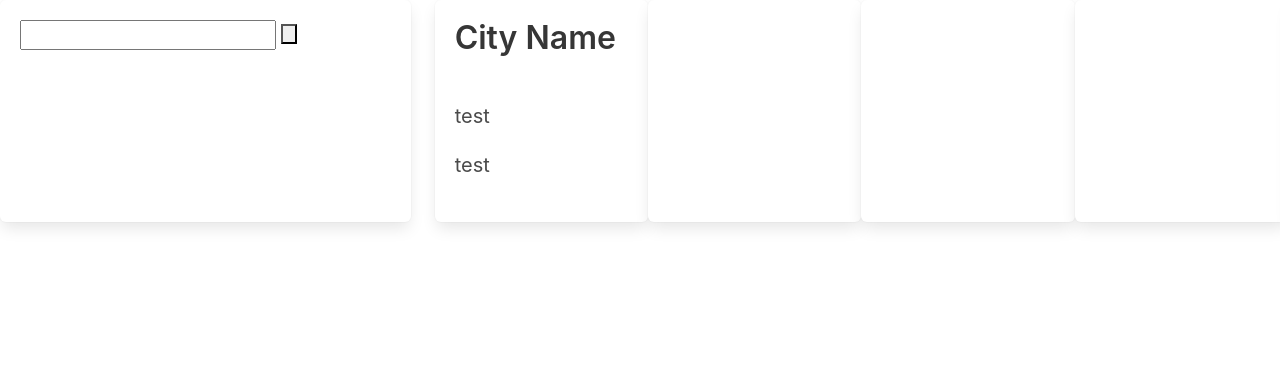
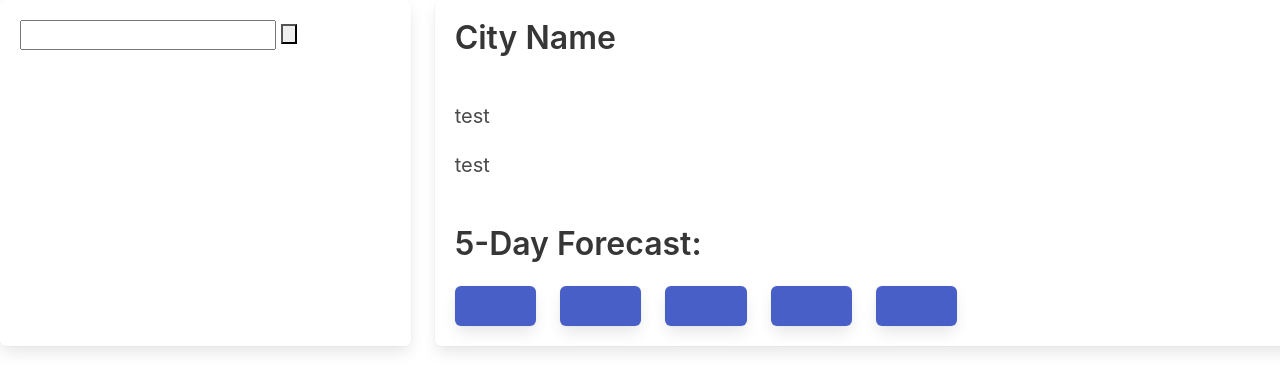
Before and after one commit to jmerges/weather-dashboard, a plain HTML site: page index.html in a window 1280 px wide. Shown: the top 390 px of the page. Drawn offline with nearby package versions, Linux system fonts and the light colour scheme.

Commit message:
Added 5 day forecast area

```diff
--- a/index.html
+++ b/index.html
@@ -9,7 +9,7 @@
     <link rel="stylesheet" href="https://cdn.jsdelivr.net/npm/bulma@0.9.1/css/bulma.min.css" />
 </head>
 <body>
-    <div class="tile is-ancestor">
+    <div class="tile is-ancestor" id="container">
         <!-- search tile -->
         <div class="tile is-parent is-4" id="searchArea">
             <article class="tile is-child box">
@@ -24,19 +24,24 @@
         <div class="tile is-parent is-12" id="currentCity">
             <article class="tile is-child box">
                 <!-- city name and date -->
-                <p class="title">City Name</p><br>
+                <p class="title" id="cityName">City Name</p><br>
                 <p class="subtitle" id="temperature">test</p>
                 <p class="subtitle" id="humidity">test</p>
                 <p class="subtitle" id="windSpeed"></p>
                 <p class="subtitle" id="uvIndex"></p>
-            </article><br>
-            <article class="tile is-child box" id="forecast1"></article>
-            <article class="tile is-child box" id="forecast2"></article>
-            <article class="tile is-child box" id="forecast3"></article>
-            <article class="tile is-child box" id="forecast4"></article>
-            <article class="tile is-child box" id="forecast5"></article>
+                <br>
+                <p class="title" id="5dayTitle">5-Day Forecast:</p>
+                <div class="columns">
+                    <div class="column is-1" id="forecast1"><article class="tile is-child box has-background-link"></article></div>
+                    <div class="column is-1" id="forecast2"><article class="tile is-child box has-background-link"></article></div>
+                    <div class="column is-1" id="forecast3"><article class="tile is-child box has-background-link"></article></div>
+                    <div class="column is-1" id="forecast4"><article class="tile is-child box has-background-link"></article></div>
+                    <div class="column is-1" id="forecast5"><article class="tile is-child box has-background-link"></article></div>
+                </div>
+            </article>
         </div>
     </div>
+
 
 
     <script src="https://ajax.googleapis.com/ajax/libs/jquery/3.5.1/jquery.min.js"></script>
--- a/script.js
+++ b/script.js
@@ -20,6 +20,7 @@ function search(event) {
       })
         .then(function(response) {
             console.log("hi");
+            $("#cityName").text(response.name);
             $("#temperature").text("Temperature: "+response.main.temp+" degrees fahrenheit");
             $("#humidity").text("Humidity: "+response.main.humidity+"%");
             $("#windSpeed").text("Wind Speed: "+response.wind.speed+" MPH");
@@ -31,6 +32,7 @@ function search(event) {
               })
                 .then(function(response) {
                     console.log(response);
+                    $("#uvIndex").text("UV Index: "+response[0].value);
             });
     });
 
--- a/style.css
+++ b/style.css
@@ -6,3 +6,7 @@ button {
     height: 20px;
     width: 15px;
 }
+
+.fiveDay {
+    background-color: blue;
+}
```
